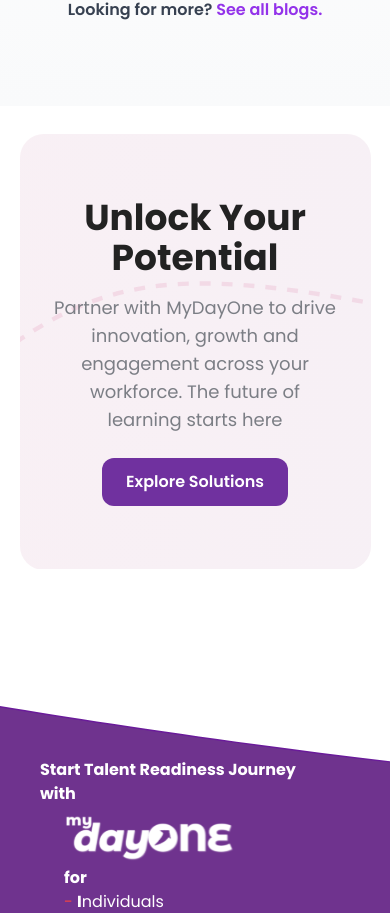
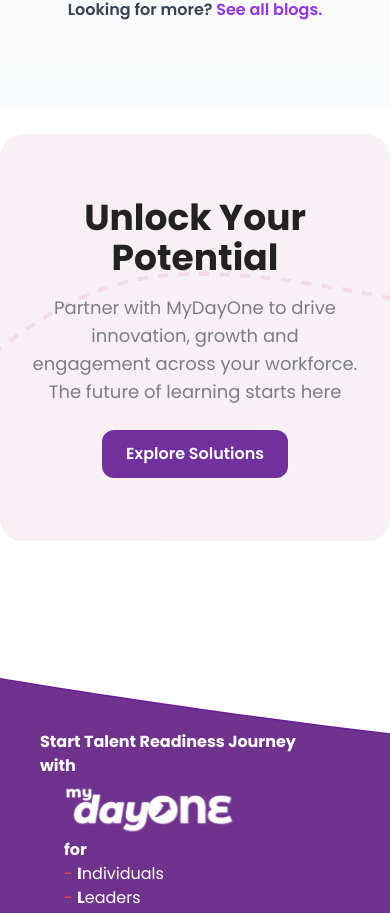
Before and after one commit to Satyarshi/mydayone, a Next.js app: page /about in a window 390 px wide. Shown: the part 5759-6672 px from the top of the page. Built offline with nearby package versions, Linux system fonts and the light colour scheme; no server answers; the database is empty.

Commit message:
Refactor layout in OfferingSection and UnlockPotentialSection for improved structure and responsiveness

```diff
--- a/src/components/home/OfferingSection.tsx
+++ b/src/components/home/OfferingSection.tsx
@@ -53,7 +53,7 @@ const OfferingSection: React.FC = () => {
           />
 
           {/* Tabs Section */}
-          <div className="mb-10 relative">
+          <div className="mb-6 relative">
             <div className="flex justify-center gap-4 sm:gap-8 text-base sm:text-2xl relative">
               {["Products", "Services"].map((tab) => (
                 <div className="flex flex-col" key={tab}>
--- a/src/components/home/UnlockPotentialSection.tsx
+++ b/src/components/home/UnlockPotentialSection.tsx
@@ -1,6 +1,7 @@
 import React from "react";
 import Footer from "./Footer";
 import Link from "next/link";
+import { div } from "framer-motion/client";
 
 interface Props {
   ctaText: string;
@@ -18,11 +19,14 @@ const UnlockPotentialSection: React.FC<Props> = ({
   ctaText,
 }) => {
   return (
-    <div className="flex flex-col w-full my-4 md:my-10">
+    <>
+      <div className="container mx-auto">
+
+        <div className="flex flex-col my-4 md:my-10">
           <section className=" flex flex-col items-center justify-center text-center py-3 w-full">
-        <div className="w-[90%] md:w-[75%] mx-auto relative ">
+            <div className="w-auto md:w-[1224px] relative mx-auto ">
               {/* Background Image */}
-          <div className="absolute inset-0">
+              <div className="absolute inset-0 w-full">
                 <img
                   src="/Container.svg"
                   alt="Purple Background"
@@ -53,6 +57,8 @@ const UnlockPotentialSection: React.FC<Props> = ({
             </div>
           </section>
         </div>
+      </div>
+    </>
   );
 };
 
```
Lines whose indentation alone changed are shown as unchanged.
